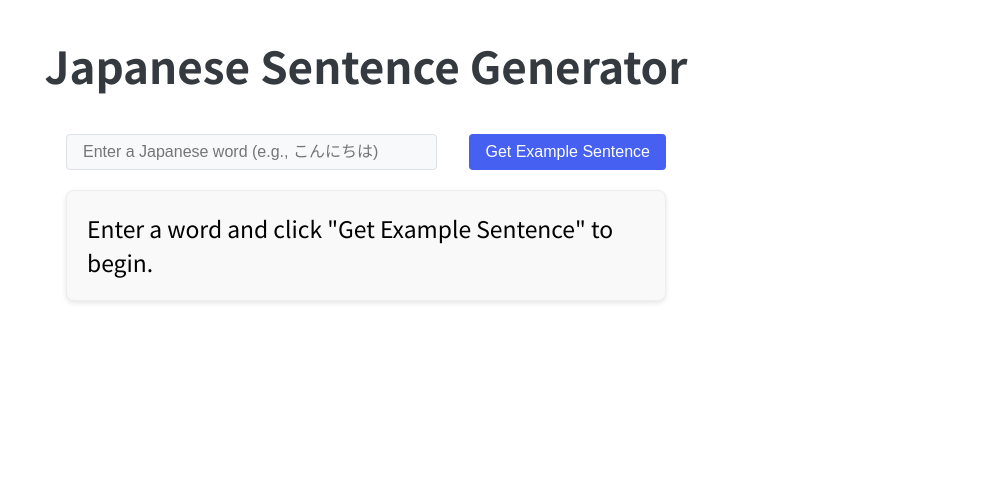
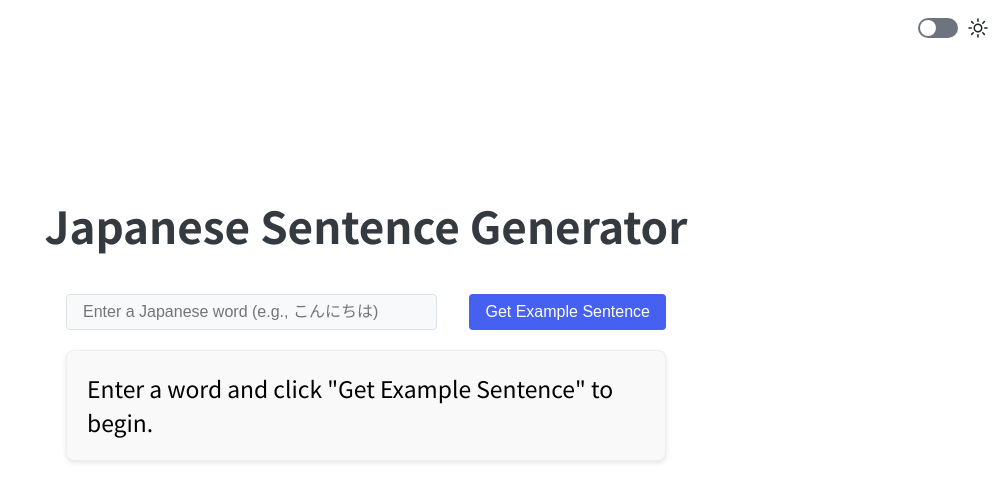
Before and after one commit to NaabZer/japanese-llm-tools, a React (Vite) app in the folder frontend/: page / in a window 1280 px wide. Shown: the top 502 px of the page, without its empty margins (274-1280 px from the left). Built offline with nearby package versions, Linux system fonts and the light colour scheme; no server answers.

Commit message:
Add dark/light mode

```diff
--- a/frontend/src/App.scss
+++ b/frontend/src/App.scss
@@ -11,10 +11,20 @@
 }
 
 .App {
-    display: flex;
-    flex-direction: column;
-    align-items: center;
-    gap: 20px; /* Space between elements */
+  display: flex;
+  flex-direction: column;
+  align-items: center;
+  gap: 20px; /* Space between elements */
+  @include theme.responsive-property(margin-top, (
+    sm: 10vh,
+    md: 15vh,
+    lg: 20vh,
+    )
+  );
+
+  h1 {
+    transition: color 0.4s ease-in, background-color 0.4s ease-in;
+  }
 }
 
 .content-gutter{
--- a/frontend/src/App.tsx
+++ b/frontend/src/App.tsx
@@ -2,6 +2,7 @@ import React from 'react';
 import { useJapaneseSentenceSearch } from './hooks/useJapaneseSentenceSearch'; // Import the custom hook
 import SearchForm from './components/SearchForm'; // Import the new SearchForm component
 import ResultDisplay from './components/ResultDisplay'; // Import the new ResultDisplay component
+import ThemeToggle from './components/ThemeToggle'; // Import the new ThemeToggle
 import './App.scss';
 
 function App() {
@@ -14,6 +15,8 @@ function App() {
   return (
     <div className="App">
       <h1>Japanese Sentence Generator</h1>
+      <ThemeToggle /> {/* Place the toggle here */}
+
 
       <div className='content-gutter'>
         <SearchForm
--- a/frontend/src/components/ResultDisplay.module.scss
+++ b/frontend/src/components/ResultDisplay.module.scss
@@ -26,21 +26,11 @@
     )
   );
 
-  h3 {
-    @include theme.responsive-property(font-size, (
-      sm: theme.$font-size-h3 * 0.9,
-      md: theme.$font-size-h3,
-      lg: theme.$font-size-h3 * 1.1,
-      )
-    );
-  }
-
-
   p {
     margin-bottom: 0;
     line-height: 1.5;
     b {
-      color: theme.$color-primary;
+      color: var(--color-primary);
     }
   }
 }
--- /dev/null
+++ b/frontend/src/components/ThemeToggle.module.scss
@@ -0,0 +1,81 @@
+// src/components/ThemeToggle.module.scss
+@use '../styles/theme' as *;
+
+.toggleContainer {
+  position: absolute;
+  top: $spacing-md;
+  right: $spacing-md;
+  display: flex;
+  align-items: center;
+  gap: $spacing-sm; // Gap between slider and icon
+  z-index: 1000;
+}
+
+/* The switch - the box around the slider */
+.switch {
+  position: relative;
+  display: inline-block;
+  width: 40px; // Standard width for a toggle switch
+  height: 20px; // Standard height
+}
+
+/* Hide default HTML checkbox */
+.switch input {
+  opacity: 0;
+  width: 0;
+  height: 0;
+}
+
+/* The slider (the track) */
+.slider {
+  position: absolute;
+  cursor: pointer;
+  top: 0;
+  left: 0;
+  right: 0;
+  bottom: 0;
+  background-color: var(--color-secondary); // Off state color
+  transition: 0.4s;
+  border-radius: 20px; // Fully rounded
+}
+
+/* The slider knob (the circle that moves) */
+.slider:before {
+  position: absolute;
+  content: "";
+  height: 16px; // Size of the knob
+  width: 16px;
+  left: 2px; // Initial position
+  bottom: 2px;
+  background-color: var(--color-background); // Knob color
+  transition: transform 0.4s ease; // Animate knob movement
+  border-radius: 50%; // Circular knob
+}
+
+/* When checkbox is checked (dark mode) */
+input:checked + .slider {
+  background-color: var(--color-primary); // On state color
+}
+
+input:checked + .slider:before {
+  transform: translateX(20px); // Move knob to the right (40px width - 16px knob - 2*2px padding = 20px)
+}
+
+input:focus + .slider {
+  box-shadow: 0 0 1px var(--color-primary);
+}
+
+/* --- Styles for the Icon Label --- */
+.iconLabel {
+  display: flex; // Use flexbox to center the icon
+  align-items: center;
+  justify-content: center;
+  width: 24px; // Fixed width for the icon container
+  height: 24px; // Fixed height
+}
+
+.icon {
+  width: 100%;
+  height: 100%;
+  color: var(--color-text); // Icon color changes with theme
+}
--- /dev/null
+++ b/frontend/src/components/ThemeToggle.tsx
@@ -0,0 +1,42 @@
+// src/components/ThemeToggle.tsx
+import React from 'react';
+import { useTheme } from '../hooks/useTheme';
+import styles from './ThemeToggle.module.scss';
+
+// Full SVG for Sun (Light Mode)
+const SunIcon = () => (
+  <svg xmlns="http://www.w3.org/2000/svg" fill="none" viewBox="0 0 24 24" stroke-width="1.5" stroke="currentColor" class="size-6">
+    <path stroke-linecap="round" stroke-linejoin="round" d="M12 3v2.25m6.364.386-1.591 1.591M21 12h-2.25m-.386 6.364-1.591-1.591M12 18.75V21m-4.773-4.227-1.591 1.591M5.25 12H3m4.227-4.773L5.636 5.636M15.75 12a3.75 3.75 0 1 1-7.5 0 3.75 3.75 0 0 1 7.5 0Z" />
+  </svg>
+);
+
+// Full SVG for Moon (Dark Mode)
+const MoonIcon = () => (
+  <svg xmlns="http://www.w3.org/2000/svg" fill="none" viewBox="0 0 24 24" stroke-width="1.5" stroke="currentColor" class="size-6">
+    <path stroke-linecap="round" stroke-linejoin="round" d="M21.752 15.002A9.72 9.72 0 0 1 18 15.75c-5.385 0-9.75-4.365-9.75-9.75 0-1.33.266-2.597.748-3.752A9.753 9.753 0 0 0 3 11.25C3 16.635 7.365 21 12.75 21a9.753 9.753 0 0 0 9.002-5.998Z" />
+  </svg>
+);
+
+
+function ThemeToggle() {
+  const { theme, toggleTheme } = useTheme();
+
+  return (
+    <div className={styles.toggleContainer}>
+      <label className={styles.switch}>
+        <input
+          type="checkbox"
+          checked={theme === 'dark'}
+          onChange={toggleTheme}
+        />
+        <span className={styles.slider}></span> {/* Simple slider track */}
+      </label>
+      {/* Conditionally render the icon next to the slider */}
+      <span className={styles.iconLabel}>
+        {theme === 'dark' ? <MoonIcon /> : <SunIcon />}
+      </span>
+    </div>
+  );
+}
+
+export default ThemeToggle;
--- /dev/null
+++ b/frontend/src/hooks/useTheme.ts
@@ -0,0 +1,33 @@
+import { useState, useEffect, useCallback } from 'react';
+
+type Theme = 'light' | 'dark';
+
+export function useTheme() {
+  // Initialize theme from localStorage or default to 'light'
+  const [theme, setTheme] = useState<Theme>(() => {
+    if (typeof window !== 'undefined') {
+      const storedTheme = localStorage.getItem('theme');
+      // Check for user's system preference if no theme is stored
+      if (storedTheme) {
+        return storedTheme as Theme;
+      }
+      if (window.matchMedia && window.matchMedia('(prefers-color-scheme: dark)').matches) {
+        return 'dark';
+      }
+    }
+    return 'light';
+  });
+
+  // Effect to apply the theme class to the body and save to localStorage
+  useEffect(() => {
+    document.body.className = theme === 'dark' ? 'dark-mode' : '';
+    localStorage.setItem('theme', theme);
+  }, [theme]);
+
+  // Function to toggle the theme
+  const toggleTheme = useCallback(() => {
+    setTheme((prevTheme) => (prevTheme === 'light' ? 'dark' : 'light'));
+  }, []);
+
+  return { theme, toggleTheme };
+}
--- a/frontend/src/styles/_base.scss
+++ b/frontend/src/styles/_base.scss
@@ -14,20 +14,25 @@ html {
 }
 
 body {
+  @include mixins.apply-theme-colors(light);
   font-family: vars.$font-family-base;
   font-size: vars.$font-size-base;
   line-height: 1.5;
-  color: vars.$color-text;
-  background-color: vars.$color-background;
   -webkit-font-smoothing: antialiased;
   -moz-osx-font-smoothing: grayscale;
+  transition: color 0.4s ease-in, background-color 0.4s ease-in; // Ensure this line is present
 }
+
+body.dark-mode {
+  @include mixins.apply-theme-colors(dark);
+}
+
 
 h1, h2, h3, h4, h5, h6 {
   margin-top: 0;
   margin-bottom: vars.$spacing-md;
   font-weight: vars.$font-weight-bold;
-  color: vars.$color-dark; // Or $color-text
+  color: var(--color-dark); // Use CSS variable
 }
 
 h1 {
@@ -60,7 +65,7 @@ p {
 }
 
 a {
-  color: vars.$color-primary;
+  color: var(--color-primary); // Use CSS variable
   text-decoration: none;
 
   &:hover {
@@ -69,20 +74,22 @@ a {
 }
 
 button {
-  @include mixins.button-style(vars.$color-primary); // Use the mixin
+  @include mixins.button-style(); // Use the mixin
 }
 
 input[type="text"] {
   padding: vars.$spacing-sm vars.$spacing-md;
-  border: 1px solid vars.$color-border;
+  border: 1px solid var(--color-border);
   border-radius: vars.$border-radius;
   font-size: vars.$font-size-base;
-  color: vars.$color-text;
-  background-color: vars.$color-light;
+  color: var(--color-text);
+  background-color: var(--color-light);
+
+  transition: color 0.4s ease-in, background-color 0.4s ease-in, border-color 0.4s ease-in; // Ensure this line is present
 
   &:focus {
     outline: none;
-    border-color: vars.$color-primary;
+    border-color: var(--color-primary);
     box-shadow: vars.$box-shadow-sm;
   }
 }
--- a/frontend/src/styles/_mixins.scss
+++ b/frontend/src/styles/_mixins.scss
@@ -44,7 +44,37 @@
   }
 }
 
-@mixin button-style($bg-color, $text-color: white) {
+@mixin apply-theme-colors($theme-name) {
+  @if map-has-key(vars.$theme-colors, $theme-name) {
+    $current-theme: map-get(vars.$theme-colors, $theme-name);
+
+    // Apply general text and background colors
+    color: map-get($current-theme, text);
+    background-color: map-get($current-theme, background);
+
+    // Set CSS custom properties (variables) for easy access in components
+    // This is a powerful way to bridge SASS and runtime CSS
+    --color-primary: #{map-get($current-theme, primary)};
+    --color-primary-hover: #{map-get($current-theme, primary-hover)};
+    --color-secondary: #{map-get($current-theme, secondary)};
+    --color-secondary-hover: #{map-get($current-theme, secondary-hover)};
+    --color-success: #{map-get($current-theme, success)};
+    --color-danger: #{map-get($current-theme, danger)};
+    --color-warning: #{map-get($current-theme, warning)};
+    --color-info: #{map-get($current-theme, info)};
+    --color-light: #{map-get($current-theme, light)};
+    --color-dark: #{map-get($current-theme, dark)};
+    --color-text: #{map-get($current-theme, text)};
+    --color-background: #{map-get($current-theme, background)};
+    --color-border: #{map-get($current-theme, border)};
+
+    // You can also apply specific styles directly here
+    // For example, if you want box shadows to change:
+    // --box-shadow-sm: if($theme-name == dark, 0 0.125rem 0.25rem rgba(255, 255, 255, 0.1), 0 0.125rem 0.25rem rgba(0, 0, 0, 0.075));
+  }
+}
+
+@mixin button-style($bg-color: var(--color-primary), $hover-color: var(--color-primary-hover), $text-color: white) {
   background-color: $bg-color;
   color: $text-color;
   padding: vars.$spacing-sm vars.$spacing-md;
@@ -55,7 +85,7 @@
   transition: background-color 0.2s ease-in-out;
 
   &:hover {
-    background-color: color.adjust($bg-color, $lightness: -10%); // SASS color function
+    background-color: $hover-color;
   }
 
   &:disabled {
--- a/frontend/src/styles/_variables.scss
+++ b/frontend/src/styles/_variables.scss
@@ -1,17 +1,38 @@
 // src/styles/_variables.scss
+@use "sass:color";
 
-// Colors
-$color-primary: #4660f1; // Blue
-$color-secondary: #6c757d; // Gray
-$color-success: #28a745; // Green
-$color-danger: #dc3545; // Red
-$color-warning: #ffc107; // Yellow
-$color-info: #17a2b8; // Cyan
-$color-light: #f8f9fa; // Light gray
-$color-dark: #343a40; // Dark gray
-$color-text: #212529; // Dark text
-$color-background: #ffffff; // White background
-$color-border: #dee2e6; // Light border
+$theme-colors: (
+  light: (
+    primary: #4660f1,
+    primary-hover: color.adjust(#4660f1, $lightness: -10%),
+    secondary: #6c757d,
+    secondary-hover: color.adjust(#6c757d, $lightness: -10%),
+    success: #28a745,
+    danger: #dc3545,
+    warning: #ffc107,
+    info: #17a2b8,
+    light: #f8f9fa,
+    dark: #343a40,
+    text: #212529,
+    background: #ffffff,
+    border: #dee2e6,
+  ),
+  dark: (
+    primary: #4660f1,
+    primary-hover: color.adjust(#4660f1, $lightness: -10%),
+    secondary: #adb5bd, // Lighter gray
+    secondary-hover: color.adjust(#adb5bd, $lightness: -10%),
+    success: #2ecc71,
+    danger: #e74c3c,
+    warning: #f1c40f,
+    info: #3498db,
+    light: #495057, // Darker light
+    dark: #e9ecef, // Lighter dark
+    text: #e9ecef, // Light text
+    background: #212529, // Dark background
+    border: #495057, // Darker border
+  )
+);
 
 // Typography
 $font-family-base: 'Noto Sans JP', sans-serif;
```
